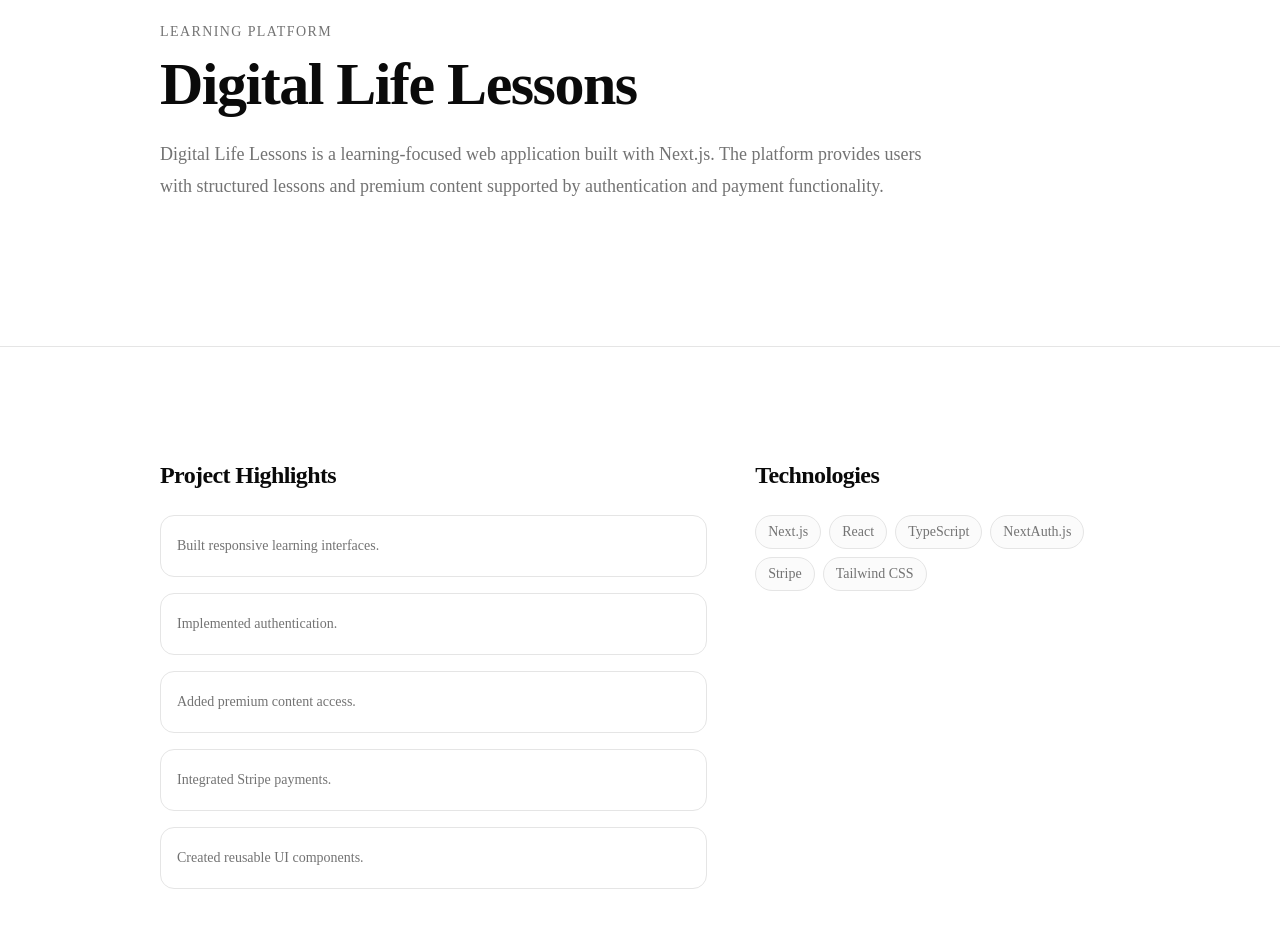
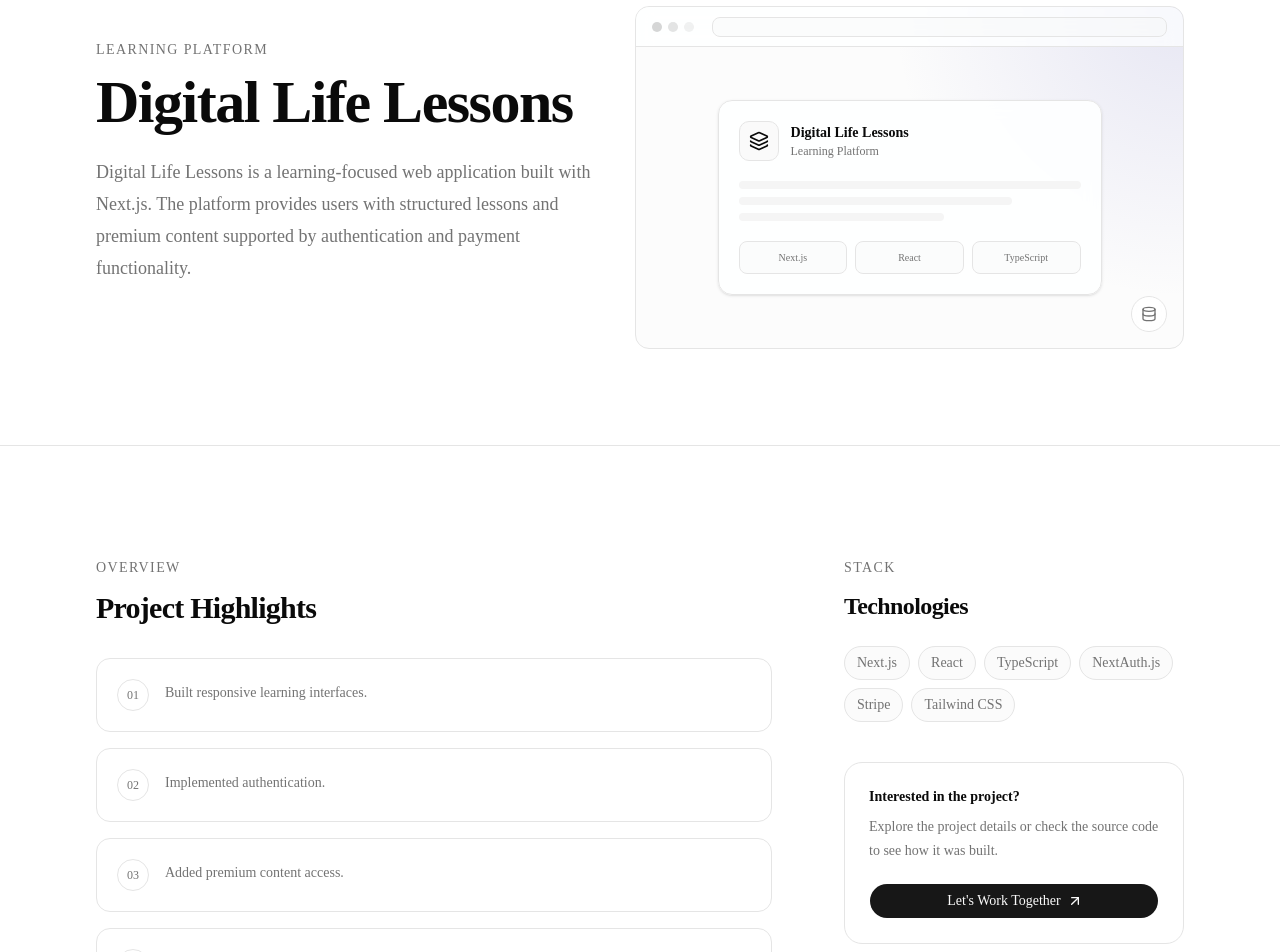
Before and after one commit to harunhira69/personal_portfolio, a Next.js app: page /projects/digital-life-lessons in a window 1280 px wide. Shown: the part 220-1172 px from the top of the page. Built offline with nearby package versions, Linux system fonts and the light colour scheme.

Commit message:
fix: resolve dynamic project icon lint error

```diff
--- a/src/app/projects/[slug]/page.tsx
+++ b/src/app/projects/[slug]/page.tsx
@@ -1,9 +1,15 @@
 import type { Metadata } from "next";
 import Link from "next/link";
-import { ArrowLeft, ExternalLink, GitBranch } from "lucide-react";
+import {
+  ArrowLeft,
+  ArrowUpRight,
+  ExternalLink,
+  GitBranch,
+} from "lucide-react";
 import { notFound } from "next/navigation";
 
 import { Navbar } from "@/components/layout/navbar";
+import { ProjectVisual } from "@/components/projects/project-visual";
 import { buttonVariants } from "@/components/ui/button";
 import { projects } from "@/data/projects";
 import { cn } from "@/lib/utils";
@@ -37,6 +43,10 @@ export async function generateMetadata({
   return {
     title: project.title,
     description: project.shortDescription,
+    openGraph: {
+      title: `${project.title} | Harun Or Rashid`,
+      description: project.shortDescription,
+    },
   };
 }
 
@@ -56,8 +66,8 @@ export default async function ProjectDetailsPage({
       <Navbar />
 
       <main>
-        <section className="border-b py-20 sm:py-28">
-          <div className="mx-auto max-w-5xl px-4 sm:px-6 lg:px-8">
+        <section className="border-b py-16 sm:py-24">
+          <div className="mx-auto max-w-6xl px-4 sm:px-6 lg:px-8">
             <Link
               href="/projects"
               className="inline-flex items-center gap-2 text-sm text-muted-foreground transition-colors hover:text-foreground"
@@ -66,16 +76,17 @@ export default async function ProjectDetailsPage({
               Back to Projects
             </Link>
 
-            <div className="mt-10">
+            <div className="mt-10 grid gap-10 lg:grid-cols-[1fr_1.1fr] lg:items-center">
+              <div>
                 <p className="text-sm font-medium uppercase tracking-widest text-muted-foreground">
                   {project.category}
                 </p>
 
-              <h1 className="mt-3 text-4xl font-bold tracking-tight sm:text-6xl">
+                <h1 className="mt-3 text-4xl font-bold tracking-tight sm:text-5xl lg:text-6xl">
                   {project.title}
                 </h1>
 
-              <p className="mt-6 max-w-3xl text-base leading-8 text-muted-foreground sm:text-lg">
+                <p className="mt-6 text-base leading-8 text-muted-foreground sm:text-lg">
                   {project.description}
                 </p>
 
@@ -111,30 +122,47 @@ export default async function ProjectDetailsPage({
                   )}
                 </div>
               </div>
+
+              <ProjectVisual project={project} />
+            </div>
           </div>
         </section>
 
         <section className="py-20 sm:py-28">
-          <div className="mx-auto grid max-w-5xl gap-12 px-4 sm:px-6 lg:grid-cols-[1.2fr_0.8fr] lg:px-8">
+          <div className="mx-auto grid max-w-6xl gap-12 px-4 sm:px-6 lg:grid-cols-[1.3fr_0.7fr] lg:px-8">
             <div>
-              <h2 className="text-2xl font-bold tracking-tight">
+              <p className="text-sm font-medium uppercase tracking-widest text-muted-foreground">
+                Overview
+              </p>
+
+              <h2 className="mt-3 text-2xl font-bold tracking-tight sm:text-3xl">
                 Project Highlights
               </h2>
 
-              <ul className="mt-6 space-y-4">
-                {project.highlights.map((highlight) => (
-                  <li
+              <div className="mt-8 space-y-4">
+                {project.highlights.map((highlight, index) => (
+                  <div
                     key={highlight}
-                    className="rounded-xl border p-4 text-sm leading-7 text-muted-foreground"
+                    className="group flex gap-4 rounded-xl border p-5 transition-colors hover:bg-muted/30"
                   >
+                    <span className="flex size-8 shrink-0 items-center justify-center rounded-full border text-xs font-medium text-muted-foreground">
+                      {String(index + 1).padStart(2, "0")}
+                    </span>
+
+                    <p className="text-sm leading-7 text-muted-foreground">
                       {highlight}
-                  </li>
+                    </p>
+                  </div>
                 ))}
-              </ul>
+              </div>
             </div>
 
-            <aside>
-              <h2 className="text-2xl font-bold tracking-tight">
+            <aside className="lg:pl-6">
+              <p className="text-sm font-medium uppercase tracking-widest text-muted-foreground">
+                Stack
+              </p>
+
+              <h2 className="mt-3 text-2xl font-bold tracking-tight">
                 Technologies
               </h2>
 
@@ -148,6 +176,28 @@ export default async function ProjectDetailsPage({
                   </span>
                 ))}
               </div>
+
+              <div className="mt-10 rounded-2xl border p-6">
+                <p className="text-sm font-semibold">
+                  Interested in the project?
+                </p>
+
+                <p className="mt-2 text-sm leading-6 text-muted-foreground">
+                  Explore the project details or check the source code to see
+                  how it was built.
+                </p>
+
+                <Link
+                  href="/contact"
+                  className={cn(
+                    buttonVariants(),
+                    "mt-5 w-full rounded-full",
+                  )}
+                >
+                  Let&apos;s Work Together
+                  <ArrowUpRight data-icon="inline-end" />
+                </Link>
+              </div>
             </aside>
           </div>
         </section>
--- a/src/components/projects/project-card.tsx
+++ b/src/components/projects/project-card.tsx
@@ -1,6 +1,13 @@
 import Link from "next/link";
-import { ArrowUpRight } from "lucide-react";
+import {
+  ArrowUpRight,
+  ExternalLink,
+  GitBranch,
+} from "lucide-react";
 
+import { ProjectVisual } from "@/components/projects/project-visual";
+import { buttonVariants } from "@/components/ui/button";
+import { cn } from "@/lib/utils";
 import type { Project } from "@/types/project";
 
 type ProjectCardProps = {
@@ -9,7 +16,17 @@ type ProjectCardProps = {
 
 export function ProjectCard({ project }: ProjectCardProps) {
   return (
-    <article className="group flex h-full flex-col rounded-2xl border bg-background p-6 transition-all duration-300 hover:-translate-y-1 hover:shadow-lg">
+    <article className="group flex h-full flex-col overflow-hidden rounded-2xl border bg-background transition-all duration-300 hover:-translate-y-1 hover:shadow-xl">
+      <Link
+        href={`/projects/${project.slug}`}
+        aria-label={`View ${project.title} project`}
+      >
+        <div className="p-3 pb-0">
+          <ProjectVisual project={project} />
+        </div>
+      </Link>
+
+      <div className="flex flex-1 flex-col p-6">
         <div className="flex items-start justify-between gap-4">
           <div>
             <p className="text-xs font-medium uppercase tracking-widest text-muted-foreground">
@@ -21,16 +38,20 @@ export function ProjectCard({ project }: ProjectCardProps) {
             </h3>
           </div>
 
-        <div className="flex size-9 shrink-0 items-center justify-center rounded-full border transition-transform duration-300 group-hover:rotate-45">
+          <Link
+            href={`/projects/${project.slug}`}
+            aria-label={`Open ${project.title}`}
+            className="flex size-9 shrink-0 items-center justify-center rounded-full border transition-all duration-300 group-hover:rotate-45"
+          >
             <ArrowUpRight className="size-4" />
-        </div>
+          </Link>
         </div>
 
-      <p className="mt-5 text-sm leading-7 text-muted-foreground">
+        <p className="mt-4 text-sm leading-7 text-muted-foreground">
           {project.shortDescription}
         </p>
 
-      <div className="mt-6 flex flex-wrap gap-2">
+        <div className="mt-5 flex flex-wrap gap-2">
           {project.technologies.slice(0, 5).map((technology) => (
             <span
               key={technology}
@@ -41,14 +62,50 @@ export function ProjectCard({ project }: ProjectCardProps) {
           ))}
         </div>
 
-      <div className="mt-auto pt-7">
+        <div className="mt-auto flex flex-wrap items-center gap-2 pt-7">
           <Link
             href={`/projects/${project.slug}`}
-          className="inline-flex items-center gap-2 text-sm font-medium transition-colors hover:text-muted-foreground"
+            className={cn(
+              buttonVariants({ variant: "default", size: "sm" }),
+              "rounded-full",
+            )}
           >
-          View project
-          <ArrowUpRight className="size-4 transition-transform group-hover:translate-x-0.5 group-hover:-translate-y-0.5" />
+            View Project
+            <ArrowUpRight data-icon="inline-end" />
           </Link>
+
+          {project.githubUrl && (
+            <Link
+              href={project.githubUrl}
+              target="_blank"
+              rel="noopener noreferrer"
+              aria-label={`${project.title} GitHub repository`}
+              className={cn(
+                buttonVariants({ variant: "outline", size: "sm" }),
+                "rounded-full",
+              )}
+            >
+              <GitBranch data-icon="inline-start" />
+              GitHub
+            </Link>
+          )}
+
+          {project.liveUrl && (
+            <Link
+              href={project.liveUrl}
+              target="_blank"
+              rel="noopener noreferrer"
+              aria-label={`${project.title} live demo`}
+              className={cn(
+                buttonVariants({ variant: "outline", size: "sm" }),
+                "rounded-full",
+              )}
+            >
+              <ExternalLink data-icon="inline-start" />
+              Live
+            </Link>
+          )}
+        </div>
       </div>
     </article>
   );
--- /dev/null
+++ b/src/components/projects/project-visual.tsx
@@ -0,0 +1,84 @@
+import { Code2, Database, Globe, Layers3, Server } from "lucide-react";
+
+import type { Project } from "@/types/project";
+
+type ProjectVisualProps = {
+  project: Project;
+};
+
+type ProjectIconProps = {
+  category: string;
+};
+
+function ProjectIcon({ category }: ProjectIconProps) {
+  if (category === "Full Stack") {
+    return <Server className="size-5" />;
+  }
+
+  if (category === "Learning Platform") {
+    return <Layers3 className="size-5" />;
+  }
+
+  if (category === "Frontend") {
+    return <Code2 className="size-5" />;
+  }
+
+  return <Globe className="size-5" />;
+}
+
+export function ProjectVisual({ project }: ProjectVisualProps) {
+  return (
+    <div className="relative aspect-[16/10] overflow-hidden rounded-xl border bg-muted/30">
+      <div className="absolute inset-0 bg-[radial-gradient(circle_at_top_right,rgba(120,119,198,0.16),transparent_45%)]" />
+
+      <div className="absolute inset-x-0 top-0 flex h-10 items-center gap-1.5 border-b bg-background/70 px-4 backdrop-blur">
+        <span className="size-2.5 rounded-full bg-muted-foreground/30" />
+        <span className="size-2.5 rounded-full bg-muted-foreground/20" />
+        <span className="size-2.5 rounded-full bg-muted-foreground/10" />
+
+        <div className="ml-3 h-5 flex-1 rounded-md border bg-muted/40" />
+      </div>
+
+      <div className="relative flex h-full items-center justify-center px-6 pt-10">
+        <div className="w-full max-w-sm rounded-xl border bg-background/90 p-5 shadow-sm backdrop-blur">
+          <div className="flex items-center gap-3">
+            <div className="flex size-10 items-center justify-center rounded-lg border bg-muted/50">
+              <ProjectIcon category={project.category} />
+            </div>
+
+            <div className="min-w-0">
+              <p className="truncate text-sm font-semibold">
+                {project.title}
+              </p>
+
+              <p className="text-xs text-muted-foreground">
+                {project.category}
+              </p>
+            </div>
+          </div>
+
+          <div className="mt-5 space-y-2">
+            <div className="h-2 w-full rounded-full bg-muted" />
+            <div className="h-2 w-4/5 rounded-full bg-muted" />
+            <div className="h-2 w-3/5 rounded-full bg-muted" />
+          </div>
+
+          <div className="mt-5 grid grid-cols-3 gap-2">
+            {project.technologies.slice(0, 3).map((technology) => (
+              <div
+                key={technology}
+                className="flex items-center justify-center rounded-md border bg-muted/30 px-2 py-2 text-[10px] text-muted-foreground"
+              >
+                {technology}
+              </div>
+            ))}
+          </div>
+        </div>
+      </div>
+
+      <div className="absolute bottom-4 right-4 flex size-9 items-center justify-center rounded-full border bg-background/80 backdrop-blur">
+        <Database className="size-4 text-muted-foreground" />
+      </div>
+    </div>
+  );
+}
```
Also changed, not shown: src/components/sections/projects.tsx (line endings or trailing spaces). Lines whose indentation alone changed are shown as unchanged.
